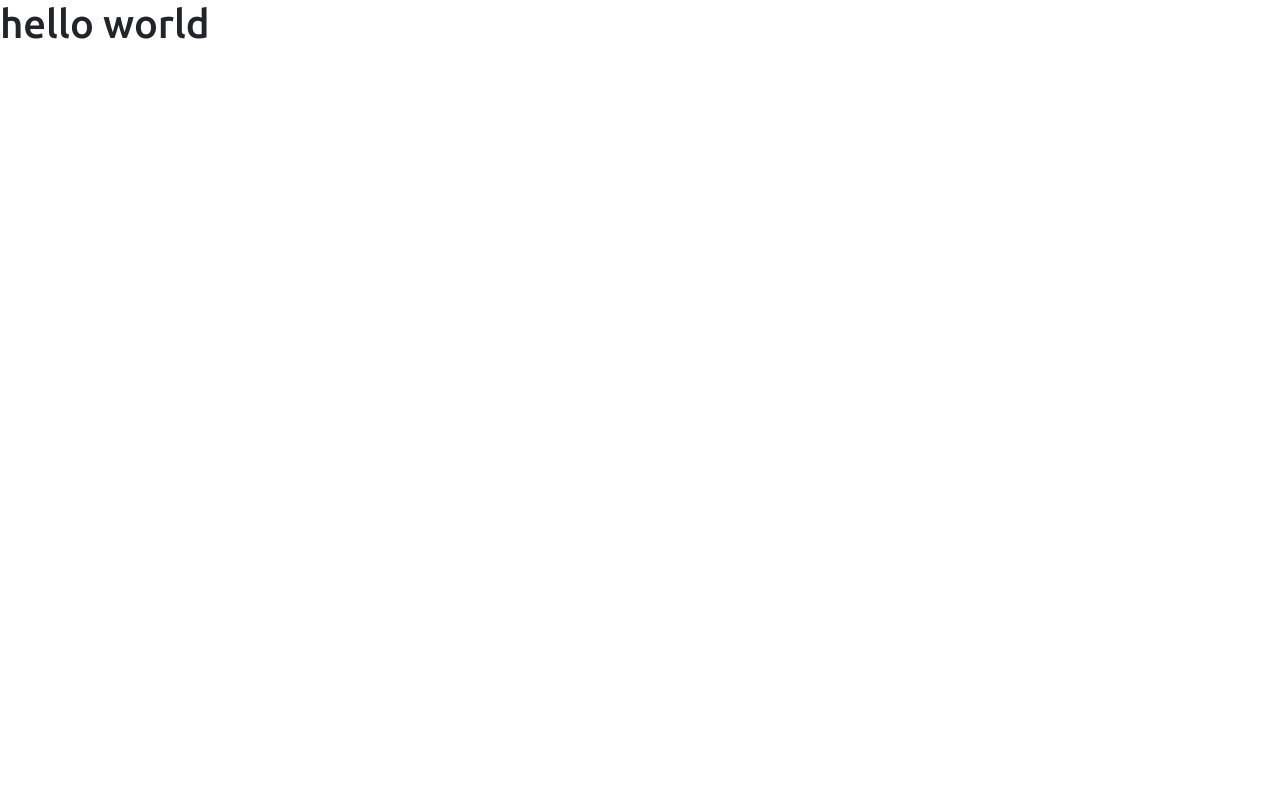
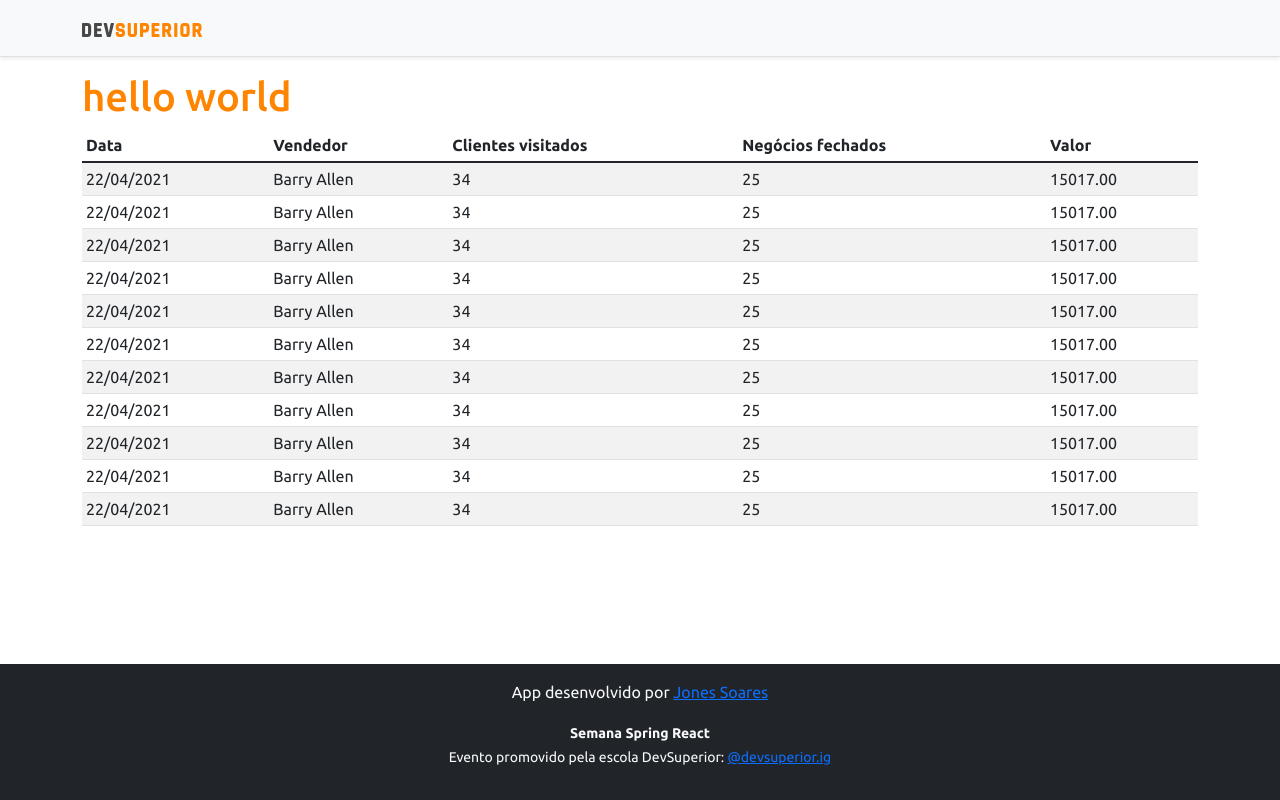
Before and after one commit to JCodeTalker/project-sds4, a React (Create React App) app in the folder frontend/: page / in a window 1280 px wide. Built offline with nearby package versions, Linux system fonts and the light colour scheme.

Commit message:
Basic static components

```diff
--- a/frontend/src/App.tsx
+++ b/frontend/src/App.tsx
@@ -1,8 +1,17 @@
+import DataTable from "components/DataTable";
+import Footer from "components/Footer";
+import NavBar from "components/NavBar";
+
 function App() {
   return (
-    <div>
-      <h1>hello world</h1>
-    </div>
+    <>
+      <NavBar></NavBar>
+      <div className="container">
+        <h1 className="text-primary">hello world</h1>
+        <DataTable />
+      </div>
+      <Footer />
+    </>
   );
 }
 
--- /dev/null
+++ b/frontend/src/components/DataTable/index.tsx
@@ -0,0 +1,89 @@
+const DataTable = () => {
+  return (<div className="table-responsive">
+    <table className="table table-striped table-sm">
+      <thead>
+        <tr>
+          <th>Data</th>
+          <th>Vendedor</th>
+          <th>Clientes visitados</th>
+          <th>Negócios fechados</th>
+          <th>Valor</th>
+        </tr>
+      </thead>
+      <tbody>
+        <tr>
+          <td>22/04/2021</td>
+          <td>Barry Allen</td>
+          <td>34</td>
+          <td>25</td>
+          <td>15017.00</td>
+        </tr>
+        <tr>
+          <td>22/04/2021</td>
+          <td>Barry Allen</td>
+          <td>34</td>
+          <td>25</td>
+          <td>15017.00</td>
+        </tr><tr>
+          <td>22/04/2021</td>
+          <td>Barry Allen</td>
+          <td>34</td>
+          <td>25</td>
+          <td>15017.00</td>
+        </tr><tr>
+          <td>22/04/2021</td>
+          <td>Barry Allen</td>
+          <td>34</td>
+          <td>25</td>
+          <td>15017.00</td>
+        </tr><tr>
+          <td>22/04/2021</td>
+          <td>Barry Allen</td>
+          <td>34</td>
+          <td>25</td>
+          <td>15017.00</td>
+        </tr><tr>
+          <td>22/04/2021</td>
+          <td>Barry Allen</td>
+          <td>34</td>
+          <td>25</td>
+          <td>15017.00</td>
+        </tr><tr>
+          <td>22/04/2021</td>
+          <td>Barry Allen</td>
+          <td>34</td>
+          <td>25</td>
+          <td>15017.00</td>
+        </tr><tr>
+          <td>22/04/2021</td>
+          <td>Barry Allen</td>
+          <td>34</td>
+          <td>25</td>
+          <td>15017.00</td>
+        </tr><tr>
+          <td>22/04/2021</td>
+          <td>Barry Allen</td>
+          <td>34</td>
+          <td>25</td>
+          <td>15017.00</td>
+        </tr><tr>
+          <td>22/04/2021</td>
+          <td>Barry Allen</td>
+          <td>34</td>
+          <td>25</td>
+          <td>15017.00</td>
+        </tr><tr>
+          <td>22/04/2021</td>
+          <td>Barry Allen</td>
+          <td>34</td>
+          <td>25</td>
+          <td>15017.00</td>
+        </tr>
+      </tbody>
+    </table>
+  </div>
+
+
+  );
+}
+export default DataTable
--- /dev/null
+++ b/frontend/src/components/Footer/index.tsx
@@ -0,0 +1,12 @@
+const Footer = () => {
+  return (<footer className="footer mt-auto py-3 bg-dark">
+    <div className="container">
+      <p className="text-light">App desenvolvido por <a href="https://github.com/JCodeTalker" target="_blank" rel="noreferrer">Jones Soares</a></p>
+      <p className="text-light"><small><strong>Semana Spring React</strong><br />
+        Evento promovido pela escola DevSuperior: <a href="https://instagram.com/devsuperior.ig" target="_blank" rel="noreferrer">@devsuperior.ig</a></small></p>
+    </div>
+  </footer>
+
+  );
+}
+export default Footer
--- /dev/null
+++ b/frontend/src/components/NavBar/index.tsx
@@ -0,0 +1,14 @@
+import ImgDsDark from 'assets/img/ds-dark.svg'
+
+const NavBar = () => {
+  return (<div className="d-flex flex-column flex-md-row align-items-center p-3 px-md-4 mb-3 bg-light border-bottom shadow-sm">
+    <div className="container">
+      <nav className="my-2 my-md-0 mr-md-3">
+        <img src={ImgDsDark} alt="DevSuperior" width="120" />
+      </nav>
+    </div>
+  </div>
+  );
+}
+
+export default NavBar;
```
Also changed, not shown: frontend/src/assets/img/ds-dark.svg (added), 1 other file (tests, documents, lock files or other folders).
